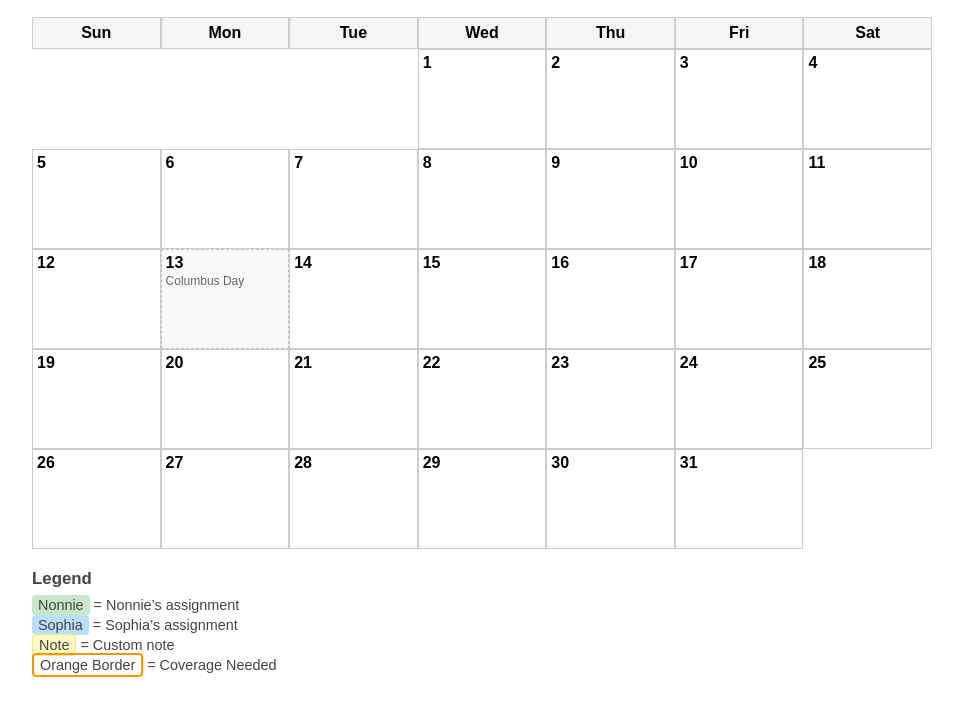
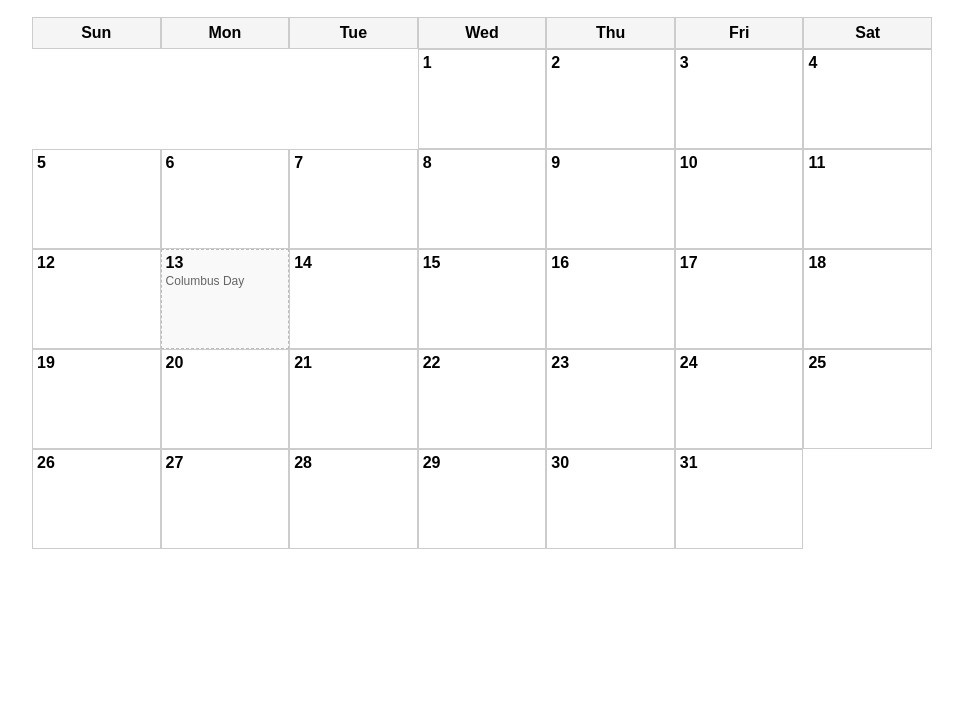
Before and after one commit to upshawam/Coverage-Calendar, a plain HTML site: page index.html in a window 1280 px wide. Shown: the part 95-800 px from the top of the page, without its empty margins (158-1121 px from the left). Drawn offline with Linux system fonts and the light colour scheme; no server answers.

Commit message:
Update index.html
remove legend

```diff
--- a/index.html
+++ b/index.html
@@ -27,15 +27,6 @@
   <!-- Calendar grid -->
   <main class="calendar" id="calendar"></main>
 
-  <!-- Legend -->
-  <section id="legend">
-    <h3>Legend</h3>
-    <p><span style="background:#c8e6c9; padding:2px 6px; border-radius:4px;">Nonnie</span> = Nonnie’s assignment</p>
-    <p><span style="background:#bbdefb; padding:2px 6px; border-radius:4px;">Sophia</span> = Sophia’s assignment</p>
-    <p><span style="background:#fff9c4; border:1px solid #f0e68c; padding:2px 6px; border-radius:4px;">Note</span> = Custom note</p>
-    <p><span style="border:2px solid #ff9800; padding:2px 6px; border-radius:4px;">Orange Border</span> = Coverage Needed</p>
-  </section>
-
   <script src="index.js"></script>
 </body>
 </html>
```
